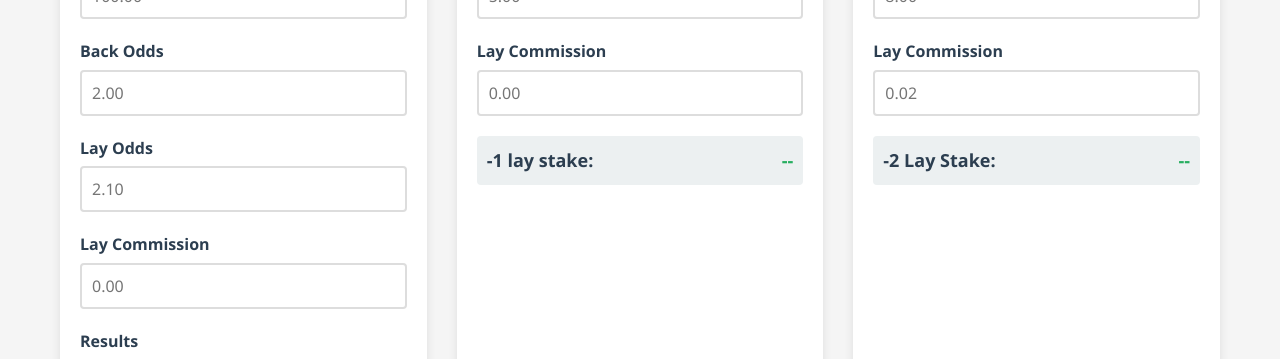
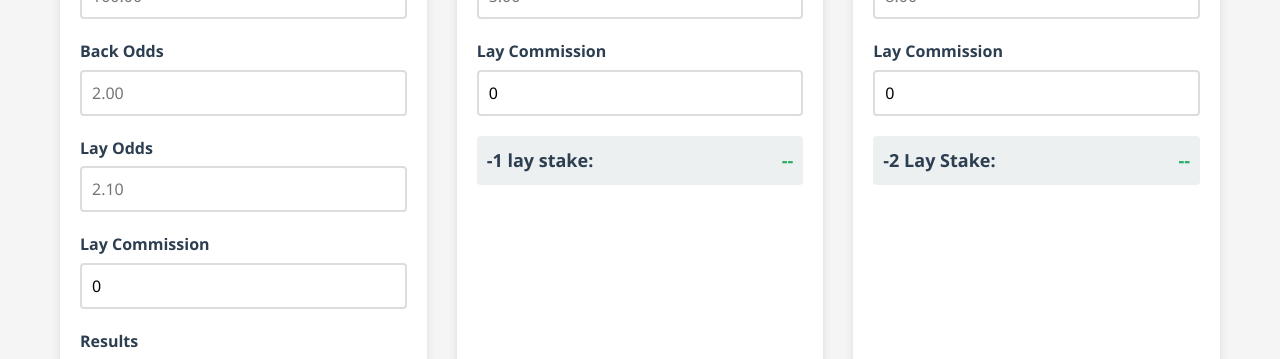
Before and after one commit to FooleanBool/MBTools, a plain HTML site: page x1x2Calc/index.html in a window 1280 px wide. Shown: the part 197-556 px from the top of the page. Drawn offline with Linux system fonts and the light colour scheme.

Commit message:
Set default value for all commission fields to 0

```diff
--- a/x1x2Calc/index.html
+++ b/x1x2Calc/index.html
@@ -35,7 +35,7 @@
 
                 <div class="input-group">
                     <label for="mainLayCommission">Lay Commission</label>
-                    <input type="number" id="mainLayCommission" step="0.01" min="0" max="1" placeholder="0.00">
+                    <input type="number" id="mainLayCommission" step="0.01" min="0" max="1" placeholder="0.00" value="0">
 
                 </div>
 
@@ -68,7 +68,7 @@
 
                 <div class="input-group">
                     <label for="h1Commission">Lay Commission</label>
-                    <input type="number" id="h1Commission" step="0.01" min="0" max="1" placeholder="0.00">
+                    <input type="number" id="h1Commission" step="0.01" min="0" max="1" placeholder="0.00" value="0">
 
                 </div>
 
@@ -92,7 +92,7 @@
 
                 <div class="input-group">
                     <label for="h2Commission">Lay Commission</label>
-                    <input type="number" id="h2Commission" step="0.01" min="0" max="1" placeholder="0.02">
+                    <input type="number" id="h2Commission" step="0.01" min="0" max="1" placeholder="0.02" value="0">
 
                 </div>
 
```
